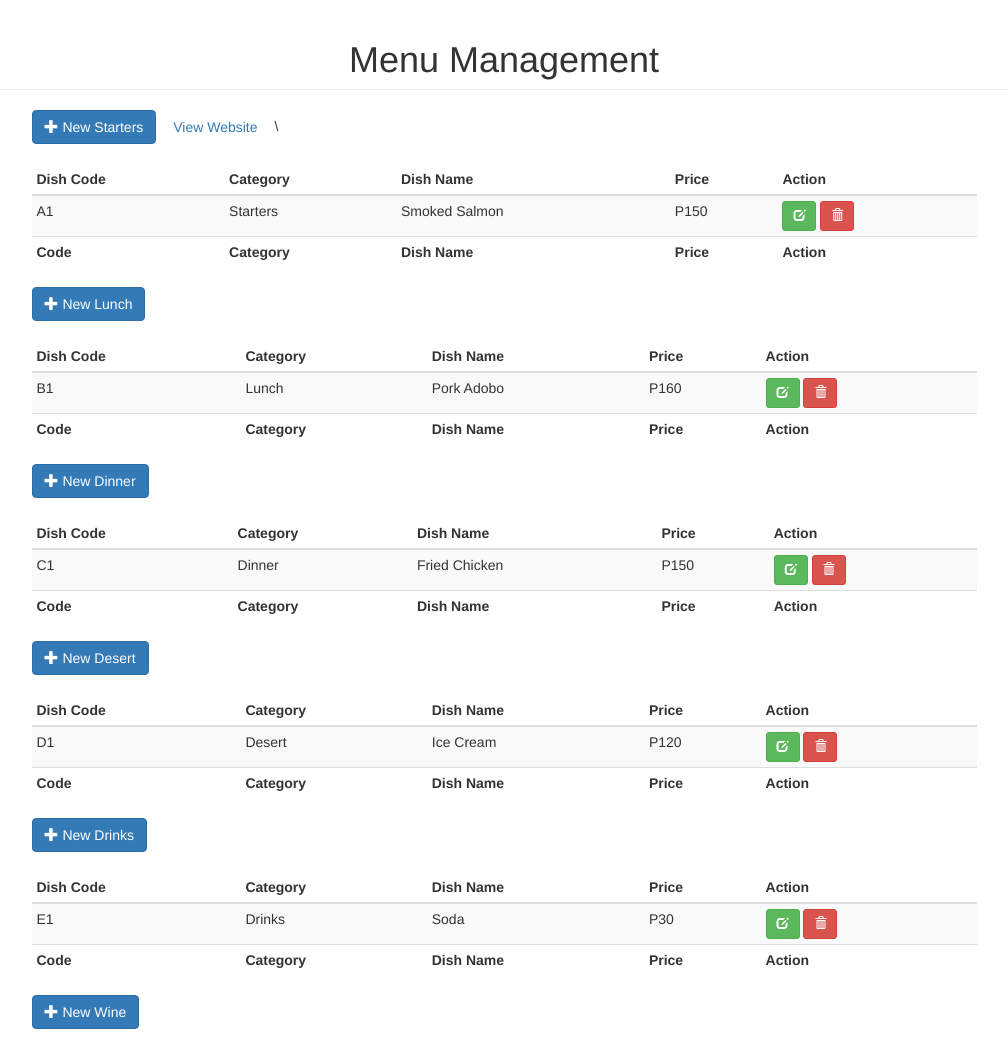
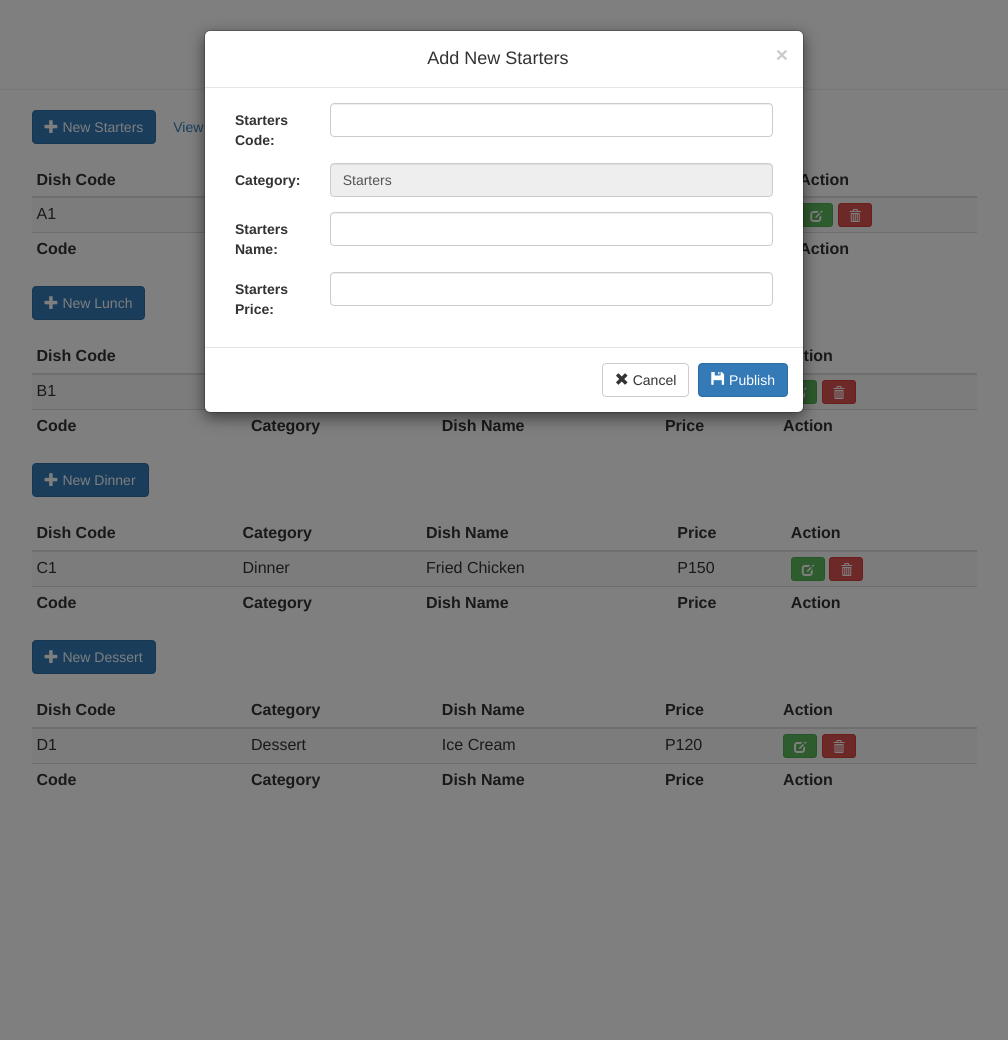
Before and after one commit to BryanJayHizole/Hizole_IT2C_finalproject_KainNa, a PHP site: page / in a window 1280 px wide, after a click on "New Starters". Shown: the top 1040 px of the page, without its empty margins (136-1144 px from the left). After the commit the page ends 789 px from the top, so only its background shows below. Run offline with PHP 8.4, Linux system fonts and the light colour scheme.

Commit message:
Add modal

```diff
--- /dev/null
+++ b/add_modal.php
@@ -0,0 +1,461 @@
+<!---Starters----->
+<div class="modal fade" id="addStarters" tabindex="-1" role="dialog" aria-labelledby="myModalLabel" aria-hidden="true">
+    <div class="modal-dialog">
+        <div class="modal-content">
+            <div class="modal-header">
+                <button type="button" class="close" data-dismiss="modal" aria-hidden="true">&times;</button>
+                <center><h4 class="modal-title" id="myModalLabel">Add New Starters</h4></center>
+            </div>
+
+            <div class="modal-body">
+			<div class="container-fluid">
+
+            <form amethod="POST" action="add_blog.php">
+                <div class="row form-group">
+                    <div class="col-sm-2">
+                        <label class="control-label" style="position:relative; top:7px;">Starters Code:</label>
+                    </div>
+
+                    <div class="col-sm-10">
+						<input type="text" class="form-control" name="starters_code" >
+					</div>
+                </div>
+
+                <div class="row form-group">
+                    <div class="col-sm-2">
+                        <label class="control-label" style="position:relative; top:7px;">Category:</label>
+                    </div>
+
+                    <div class="col-sm-10">
+						<input type="text" class="form-control" name="starters_category" readonly value="<?php echo "Starters"; ?>">
+					</div>
+                </div>
+
+                <div class="row form-group">
+                    <div class="col-sm-2">
+                        <label class="control-label" style="position:relative; top:7px;">Starters Name:</label>
+                    </div>
+
+                    <div class="col-sm-10">
+						<input type="text" class="form-control" name="starters_name">
+					</div>
+                </div>
+
+                <div class="row form-group">
+                    <div class="col-sm-2">
+                        <label class="control-label" style="position:relative; top:7px;">Starters Price:</label>
+                    </div>
+
+                    <div class="col-sm-10">
+						<input type="text" class="form-control" name="starters_price">
+					</div>
+                </div>
+
+            </div>
+			</div>
+            <div class="modal-footer">
+                <button type="button" class="btn btn-default" data-dismiss="modal"><span class="glyphicon glyphicon-remove"></span> Cancel</button>
+
+                <button type="submit" name="publishLunch" class="btn btn-primary"><span class="glyphicon glyphicon-floppy-disk"></span> Publish </a>
+            </div>
+
+            </form>
+        </div>
+    </div>
+</div>
+
+<!---Lunch----->
+<div class="modal fade" id="addLunch" tabindex="-1" role="dialog" aria-labelledby="myModalLabel" aria-hidden="true">
+    <div class="modal-dialog">
+        <div class="modal-content">
+            <div class="modal-header">
+                <button type="button" class="close" data-dismiss="modal" aria-hidden="true">&times;</button>
+                <center><h4 class="modal-title" id="myModalLabel">Add New Lunch</h4></center>
+            </div>
+
+            <div class="modal-body">
+			<div class="container-fluid">
+
+            <form amethod="POST" action="add_blog.php">
+                <div class="row form-group">
+                    <div class="col-sm-2">
+                        <label class="control-label" style="position:relative; top:7px;">Lunch Code:</label>
+                    </div>
+
+                    <div class="col-sm-10">
+						<input type="text" class="form-control" name="lunch_code" >
+					</div>
+                </div>
+
+                <div class="row form-group">
+                    <div class="col-sm-2">
+                        <label class="control-label" style="position:relative; top:7px;">Category:</label>
+                    </div>
+
+                    <div class="col-sm-10">
+						<input type="text" class="form-control" name="lunch_category" readonly value="<?php echo "Lunch"; ?>">
+					</div>
+                </div>
+
+                <div class="row form-group">
+                    <div class="col-sm-2">
+                        <label class="control-label" style="position:relative; top:7px;">Lunch Name:</label>
+                    </div>
+
+                    <div class="col-sm-10">
+						<input type="text" class="form-control" name="lunch_name">
+					</div>
+                </div>
+
+                <div class="row form-group">
+                    <div class="col-sm-2">
+                        <label class="control-label" style="position:relative; top:7px;">Lunch Price:</label>
+                    </div>
+
+                    <div class="col-sm-10">
+						<input type="text" class="form-control" name="lunch_price">
+					</div>
+                </div>
+
+            </div>
+			</div>
+            <div class="modal-footer">
+                <button type="button" class="btn btn-default" data-dismiss="modal"><span class="glyphicon glyphicon-remove"></span> Cancel</button>
+
+                <button type="submit" name="publishLunch" class="btn btn-primary"><span class="glyphicon glyphicon-floppy-disk"></span> Publish </a>
+            </div>
+
+            </form>
+        </div>
+    </div>
+</div>
+
+<!---Dinner----->
+<div class="modal fade" id="addDinner" tabindex="-1" role="dialog" aria-labelledby="myModalLabel" aria-hidden="true">
+    <div class="modal-dialog">
+        <div class="modal-content">
+            <div class="modal-header">
+                <button type="button" class="close" data-dismiss="modal" aria-hidden="true">&times;</button>
+                <center><h4 class="modal-title" id="myModalLabel">Add New Dinner</h4></center>
+            </div>
+
+            <div class="modal-body">
+			<div class="container-fluid">
+
+            <form amethod="POST" action="add_blog.php">
+                <div class="row form-group">
+                    <div class="col-sm-2">
+                        <label class="control-label" style="position:relative; top:7px;">Dinner Code:</label>
+                    </div>
+
+                    <div class="col-sm-10">
+						<input type="text" class="form-control" name="dinner_code" >
+					</div>
+                </div>
+
+                <div class="row form-group">
+                    <div class="col-sm-2">
+                        <label class="control-label" style="position:relative; top:7px;">Category:</label>
+                    </div>
+
+                    <div class="col-sm-10">
+						<input type="text" class="form-control" name="dinner_category" readonly value="<?php echo "Dinner"; ?>">
+					</div>
+                </div>
+
+                <div class="row form-group">
+                    <div class="col-sm-2">
+                        <label class="control-label" style="position:relative; top:7px;">Dinner Name:</label>
+                    </div>
+
+                    <div class="col-sm-10">
+						<input type="text" class="form-control" name="dinner_name">
+					</div>
+                </div>
+
+                <div class="row form-group">
+                    <div class="col-sm-2">
+                        <label class="control-label" style="position:relative; top:7px;">Dinner Price:</label>
+                    </div>
+
+                    <div class="col-sm-10">
+						<input type="text" class="form-control" name="dinner_price">
+					</div>
+                </div>
+
+            </div>
+			</div>
+            <div class="modal-footer">
+                <button type="button" class="btn btn-default" data-dismiss="modal"><span class="glyphicon glyphicon-remove"></span> Cancel</button>
+
+                <button type="submit" name="publishLunch" class="btn btn-primary"><span class="glyphicon glyphicon-floppy-disk"></span> Publish </a>
+            </div>
+
+            </form>
+        </div>
+    </div>
+</div>
+
+<!---Dessert----->
+<div class="modal fade" id="addDessert" tabindex="-1" role="dialog" aria-labelledby="myModalLabel" aria-hidden="true">
+    <div class="modal-dialog">
+        <div class="modal-content">
+            <div class="modal-header">
+                <button type="button" class="close" data-dismiss="modal" aria-hidden="true">&times;</button>
+                <center><h4 class="modal-title" id="myModalLabel">Add New Dessert</h4></center>
+            </div>
+
+            <div class="modal-body">
+			<div class="container-fluid">
+
+            <form amethod="POST" action="add_blog.php">
+                <div class="row form-group">
+                    <div class="col-sm-2">
+                        <label class="control-label" style="position:relative; top:7px;">Dessert Code:</label>
+                    </div>
+
+                    <div class="col-sm-10">
+						<input type="text" class="form-control" name="dessert_code" >
+					</div>
+                </div>
+
+                <div class="row form-group">
+                    <div class="col-sm-2">
+                        <label class="control-label" style="position:relative; top:7px;">Category:</label>
+                    </div>
+
+                    <div class="col-sm-10">
+						<input type="text" class="form-control" name="dessert_category" readonly value="<?php echo "Dessert"; ?>">
+					</div>
+                </div>
+
+                <div class="row form-group">
+                    <div class="col-sm-2">
+                        <label class="control-label" style="position:relative; top:7px;">Dessert Name:</label>
+                    </div>
+
+                    <div class="col-sm-10">
+						<input type="text" class="form-control" name="dessert_name">
+					</div>
+                </div>
+
+                <div class="row form-group">
+                    <div class="col-sm-2">
+                        <label class="control-label" style="position:relative; top:7px;">Dessert Price:</label>
+                    </div>
+
+                    <div class="col-sm-10">
+						<input type="text" class="form-control" name="dessert_price">
+					</div>
+                </div>
+
+            </div>
+			</div>
+            <div class="modal-footer">
+                <button type="button" class="btn btn-default" data-dismiss="modal"><span class="glyphicon glyphicon-remove"></span> Cancel</button>
+
+                <button type="submit" name="publishLunch" class="btn btn-primary"><span class="glyphicon glyphicon-floppy-disk"></span> Publish </a>
+            </div>
+
+            </form>
+        </div>
+    </div>
+</div>
+
+<!---Drinks----->
+<div class="modal fade" id="addDrinks" tabindex="-1" role="dialog" aria-labelledby="myModalLabel" aria-hidden="true">
+    <div class="modal-dialog">
+        <div class="modal-content">
+            <div class="modal-header">
+                <button type="button" class="close" data-dismiss="modal" aria-hidden="true">&times;</button>
+                <center><h4 class="modal-title" id="myModalLabel">Add New Drinks</h4></center>
+            </div>
+
+            <div class="modal-body">
+			<div class="container-fluid">
+
+            <form amethod="POST" action="add_blog.php">
+                <div class="row form-group">
+                    <div class="col-sm-2">
+                        <label class="control-label" style="position:relative; top:7px;">Drinks Code:</label>
+                    </div>
+
+                    <div class="col-sm-10">
+						<input type="text" class="form-control" name="drinks_code" >
+					</div>
+                </div>
+
+                <div class="row form-group">
+                    <div class="col-sm-2">
+                        <label class="control-label" style="position:relative; top:7px;">Category:</label>
+                    </div>
+
+                    <div class="col-sm-10">
+						<input type="text" class="form-control" name="drnks_category" readonly value="<?php echo "Drinks"; ?>">
+					</div>
+                </div>
+
+                <div class="row form-group">
+                    <div class="col-sm-2">
+                        <label class="control-label" style="position:relative; top:7px;">Drinks Name:</label>
+                    </div>
+
+                    <div class="col-sm-10">
+						<input type="text" class="form-control" name="drinks_name">
+					</div>
+                </div>
+
+                <div class="row form-group">
+                    <div class="col-sm-2">
+                        <label class="control-label" style="position:relative; top:7px;">Drinks Price:</label>
+                    </div>
+
+                    <div class="col-sm-10">
+						<input type="text" class="form-control" name="drinks_price">
+					</div>
+                </div>
+
+            </div>
+			</div>
+            <div class="modal-footer">
+                <button type="button" class="btn btn-default" data-dismiss="modal"><span class="glyphicon glyphicon-remove"></span> Cancel</button>
+
+                <button type="submit" name="publishLunch" class="btn btn-primary"><span class="glyphicon glyphicon-floppy-disk"></span> Publish </a>
+            </div>
+
+            </form>
+        </div>
+    </div>
+</div>
+
+<!---Wine----->
+<div class="modal fade" id="addWine" tabindex="-1" role="dialog" aria-labelledby="myModalLabel" aria-hidden="true">
+    <div class="modal-dialog">
+        <div class="modal-content">
+            <div class="modal-header">
+                <button type="button" class="close" data-dismiss="modal" aria-hidden="true">&times;</button>
+                <center><h4 class="modal-title" id="myModalLabel">Add New Wine</h4></center>
+            </div>
+
+            <div class="modal-body">
+			<div class="container-fluid">
+
+            <form amethod="POST" action="add_blog.php">
+                <div class="row form-group">
+                    <div class="col-sm-2">
+                        <label class="control-label" style="position:relative; top:7px;">Wine Code:</label>
+                    </div>
+
+                    <div class="col-sm-10">
+						<input type="text" class="form-control" name="wine_code" >
+					</div>
+                </div>
+
+                <div class="row form-group">
+                    <div class="col-sm-2">
+                        <label class="control-label" style="position:relative; top:7px;">Category:</label>
+                    </div>
+
+                    <div class="col-sm-10">
+						<input type="text" class="form-control" name="wine_category" readonly value="<?php echo "Wine"; ?>">
+					</div>
+                </div>
+
+                <div class="row form-group">
+                    <div class="col-sm-2">
+                        <label class="control-label" style="position:relative; top:7px;">Wine Name:</label>
+                    </div>
+
+                    <div class="col-sm-10">
+						<input type="text" class="form-control" name="wine_name">
+					</div>
+                </div>
+
+                <div class="row form-group">
+                    <div class="col-sm-2">
+                        <label class="control-label" style="position:relative; top:7px;">Wine Price:</label>
+                    </div>
+
+                    <div class="col-sm-10">
+						<input type="text" class="form-control" name="wine_price">
+					</div>
+                </div>
+
+            </div>
+			</div>
+            <div class="modal-footer">
+                <button type="button" class="btn btn-default" data-dismiss="modal"><span class="glyphicon glyphicon-remove"></span> Cancel</button>
+
+                <button type="submit" name="publishLunch" class="btn btn-primary"><span class="glyphicon glyphicon-floppy-disk"></span> Publish </a>
+            </div>
+
+            </form>
+        </div>
+    </div>
+</div>
+
+<!---Specialties----->
+<div class="modal fade" id="addSpecialties" tabindex="-1" role="dialog" aria-labelledby="myModalLabel" aria-hidden="true">
+    <div class="modal-dialog">
+        <div class="modal-content">
+            <div class="modal-header">
+                <button type="button" class="close" data-dismiss="modal" aria-hidden="true">&times;</button>
+                <center><h4 class="modal-title" id="myModalLabel">Add New Starters</h4></center>
+            </div>
+
+            <div class="modal-body">
+			<div class="container-fluid">
+
+            <form amethod="POST" action="add_blog.php">
+                <div class="row form-group">
+                    <div class="col-sm-2">
+                        <label class="control-label" style="position:relative; top:7px;">Specialties Code:</label>
+                    </div>
+
+                    <div class="col-sm-10">
+						<input type="text" class="form-control" name="specialties_code" >
+					</div>
+                </div>
+
+                <div class="row form-group">
+                    <div class="col-sm-2">
+                        <label class="control-label" style="position:relative; top:7px;">Category:</label>
+                    </div>
+
+                    <div class="col-sm-10">
+						<input type="text" class="form-control" name="specialties_category" readonly value="<?php echo "Specialties"; ?>">
+					</div>
+                </div>
+
+                <div class="row form-group">
+                    <div class="col-sm-2">
+                        <label class="control-label" style="position:relative; top:7px;">Specialties Name:</label>
+                    </div>
+
+                    <div class="col-sm-10">
+						<input type="text" class="form-control" name="specialties_name">
+					</div>
+                </div>
+
+                <div class="row form-group">
+                    <div class="col-sm-2">
+                        <label class="control-label" style="position:relative; top:7px;">Specialties Price:</label>
+                    </div>
+
+                    <div class="col-sm-10">
+						<input type="text" class="form-control" name="specialties_price">
+					</div>
+                </div>
+
+            </div>
+			</div>
+            <div class="modal-footer">
+                <button type="button" class="btn btn-default" data-dismiss="modal"><span class="glyphicon glyphicon-remove"></span> Cancel</button>
+
+                <button type="submit" name="publishLunch" class="btn btn-primary"><span class="glyphicon glyphicon-floppy-disk"></span> Publish </a>
+            </div>
+
+            </form>
+        </div>
+    </div>
+</div>
--- /dev/null
+++ b/edit_delete_modal.php
@@ -0,0 +1 @@
+<!-- Edit -->
--- a/files/Hizole_IT2C_finalproject_KainNa.xml
+++ b/files/Hizole_IT2C_finalproject_KainNa.xml
@@ -19,12 +19,12 @@
         <name>Fried Chicken</name>
         <price>P150</price>
     </dinner>
-    <desert>
+    <dessert>
         <code>D1</code>
-        <category>Desert</category>
+        <category>Dessert</category>
         <name>Ice Cream</name>
         <price>P120</price>
-    </desert>
+    </dessert>
     <drinks>
         <code>E1</code>
         <category>Drinks</category>
--- a/index.php
+++ b/index.php
@@ -1,3 +1,8 @@
+<?php
+
+include "add_modal.php";
+
+?>
 
 <!DOCTYPE html>
 <html>
@@ -6,7 +11,7 @@
         <title>Menu Management</title>
         <link rel="stylesheet" type="text/css" href="bootstrap/css/bootstrap.css">
     </head>
-</html>
+
     <body>
         <div class="container">
             <h1 class="page-header text-center"> Menu Management</h1>
@@ -64,7 +69,7 @@
 
                                     <a href="#delete_<?php echo $rows->code; ?>" data-toggle="modal" class="btn btn-danger btn-sm"><span class="glyphicon glyphicon-trash"></span></a>
                                 </td>
-
+                            <?php include "edit_delete_modal.php"; ?>
 
                             </tr>
                         <?php
@@ -131,6 +136,7 @@
                                     <a href="#delete_<?php echo $rows->code; ?>" data-toggle="modal" class="btn btn-danger btn-sm"><span class="glyphicon glyphicon-trash"></span></a>
                                 </td>
 
+                            <?php include "edit_delete_modal.php"; ?>
 
                             </tr>
                         <?php
@@ -198,6 +204,7 @@
                                     <a href="#delete_<?php echo $rows->code; ?>" data-toggle="modal" class="btn btn-danger btn-sm"><span class="glyphicon glyphicon-trash"></span></a>
                                 </td>
 
+                            <?php include "edit_delete_modal.php"; ?>
 
                             </tr>
                         <?php
@@ -215,8 +222,8 @@
 
                 </table>
 
-            <!---Desert-->
-            <a href="#addDesert" class="btn btn-primary" data-toggle="modal"><span class="glyphicon glyphicon-plus"></span> New Desert</a>
+                <!---Dessert-->
+                <a href="#addDessert" class="btn btn-primary" data-toggle="modal"><span class="glyphicon glyphicon-plus"></span> New Dessert</a>
 
                 <?php
 
@@ -249,7 +256,7 @@
 
                         $file = simplexml_load_file('files/Hizole_IT2C_finalproject_KainNa.xml');
 
-                    foreach($file->desert as $rows) {
+                        foreach($file->dessert as $rows) {
                         ?>
 
                             <tr>
@@ -264,6 +271,7 @@
                                     <a href="#delete_<?php echo $rows->code; ?>" data-toggle="modal" class="btn btn-danger btn-sm"><span class="glyphicon glyphicon-trash"></span></a>
                                 </td>
 
+                            <?php include "edit_delete_modal.php"; ?>
 
                             </tr>
                         <?php
@@ -330,6 +338,7 @@
                                     <a href="#delete_<?php echo $rows->code; ?>" data-toggle="modal" class="btn btn-danger btn-sm"><span class="glyphicon glyphicon-trash"></span></a>
                                 </td>
 
+                            <?php include "edit_delete_modal.php"; ?>
 
                             </tr>
                         <?php
@@ -397,6 +406,7 @@
                                     <a href="#delete_<?php echo $rows->code; ?>" data-toggle="modal" class="btn btn-danger btn-sm"><span class="glyphicon glyphicon-trash"></span></a>
                                 </td>
 
+                            <?php include "edit_delete_modal.php"; ?>
 
                             </tr>
                         <?php
@@ -463,6 +473,7 @@
                                     <a href="#delete_<?php echo $rows->code; ?>" data-toggle="modal" class="btn btn-danger btn-sm"><span class="glyphicon glyphicon-trash"></span></a>
                                 </td>
 
+                            <?php include "edit_delete_modal.php"; ?>
 
                             </tr>
                         <?php
@@ -481,4 +492,9 @@
                 </table>
             </div>
         </div>
+
+        <script src="bootstrap/jquery.min.js"></script>
+        <script src="bootstrap/js/bootstrap.min.js"></script>
+
     </body>
+</html>
```
Also changed, not shown: add_blog.php (added, +234 -0 lines). Lines whose indentation alone changed are shown as unchanged.
